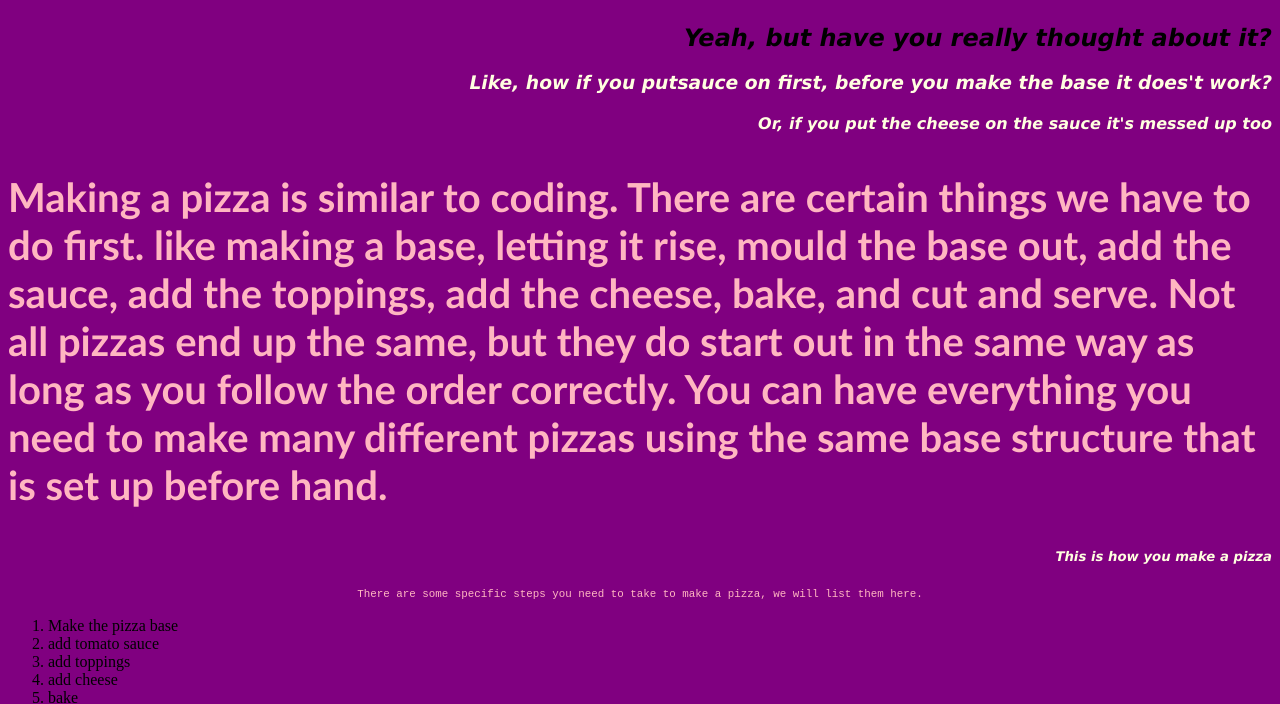
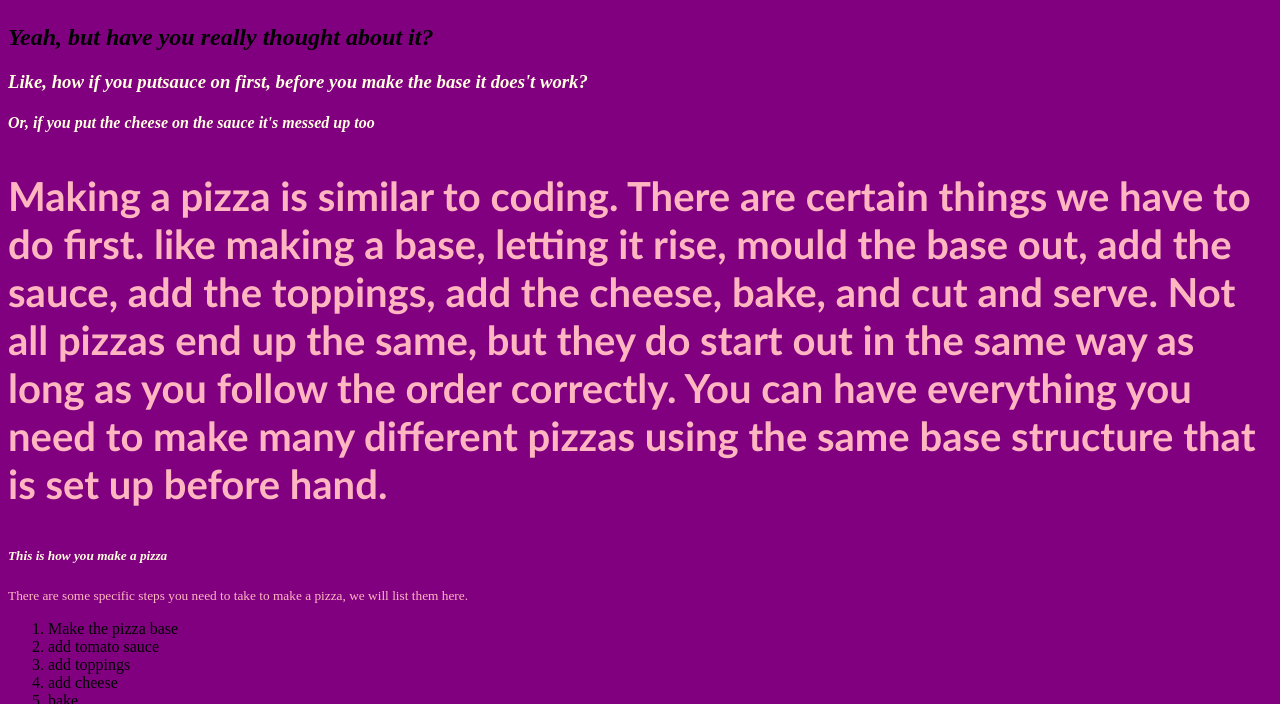
Before and after one commit to MrWPrice/GWDS-Weekly-Coding-Sheets, a plain HTML site: page Week-3/index.html in a window 1280 px wide. Shown: the part 78-782 px from the top of the page. Drawn offline with Linux system fonts and the light colour scheme.

Commit message:
Update styles.css

```diff
--- a/Week-3/styles.css
+++ b/Week-3/styles.css
@@ -2,15 +2,15 @@ body{
     background-color: purple;
 }
 p{
-    font-family: monospace;
-    text-align: center;
+    /*font-family: monospace;
+    text-align: center;*/
     color: lightpink;
 }
 h1,h2,h3,h4,h5,h6 {
-    font-family: Verdana, Geneva, Tahoma, sans-serif;
+    /*font-family: Verdana, Geneva, Tahoma, sans-serif;*/
     color: lightyellow;
     font-style: italic;
-    text-align: right;
+    /*text-align: right;*/
 }
 h1 {
     font-family: Impact, Haettenschweiler, 'Arial Narrow Bold', sans-serif;
```
